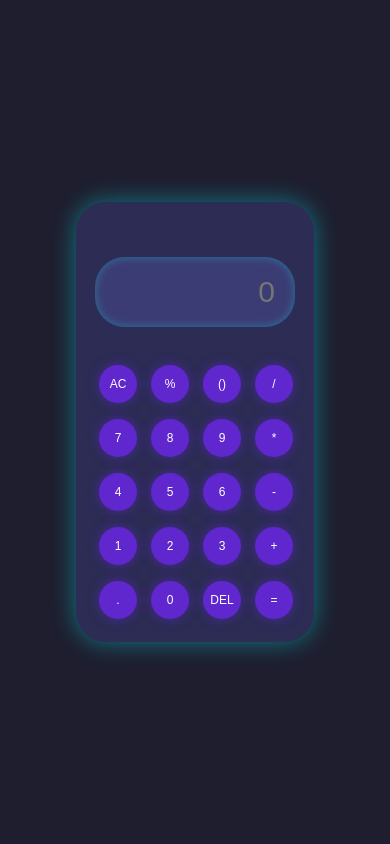
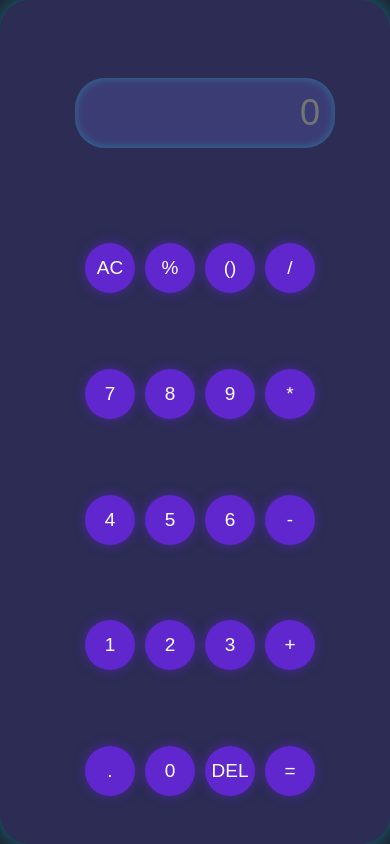
Before and after one commit to aarisx0/calculator, a plain HTML site: page index.html in a window 390 px wide. Drawn offline with Linux system fonts and the light colour scheme.

Commit message:
Update style.css

```diff
--- a/style.css
+++ b/style.css
@@ -49,19 +49,28 @@ button{
     margin: 8px;
     font-size: 16px;
 }
-@media screen and (max-width: 400px) {
+@media screen and (max-width: 600px) {
+    .container{
+    height: 0vh;
+    display: block;
+}
     .Calculator {
-        grid-template-columns: repeat(4, 52px);
+        grid-template-columns: repeat(4, 60px);
+        padding: 10px;
+        height: 100vh;
     }
 
     input {
-        width: 200px;
-        font-size: 30px;
+        height: 70px;
+        width: 260px;
+        font-size: 36px;
+        padding: 15px;
     }
 
     button {
-        width: 38px;
-        height: 38px;
-        font-size: 12px;
+        width: 50px;
+        height: 50px;
+        margin: 10px;
+        font-size: 19px;
     }
 }
```
